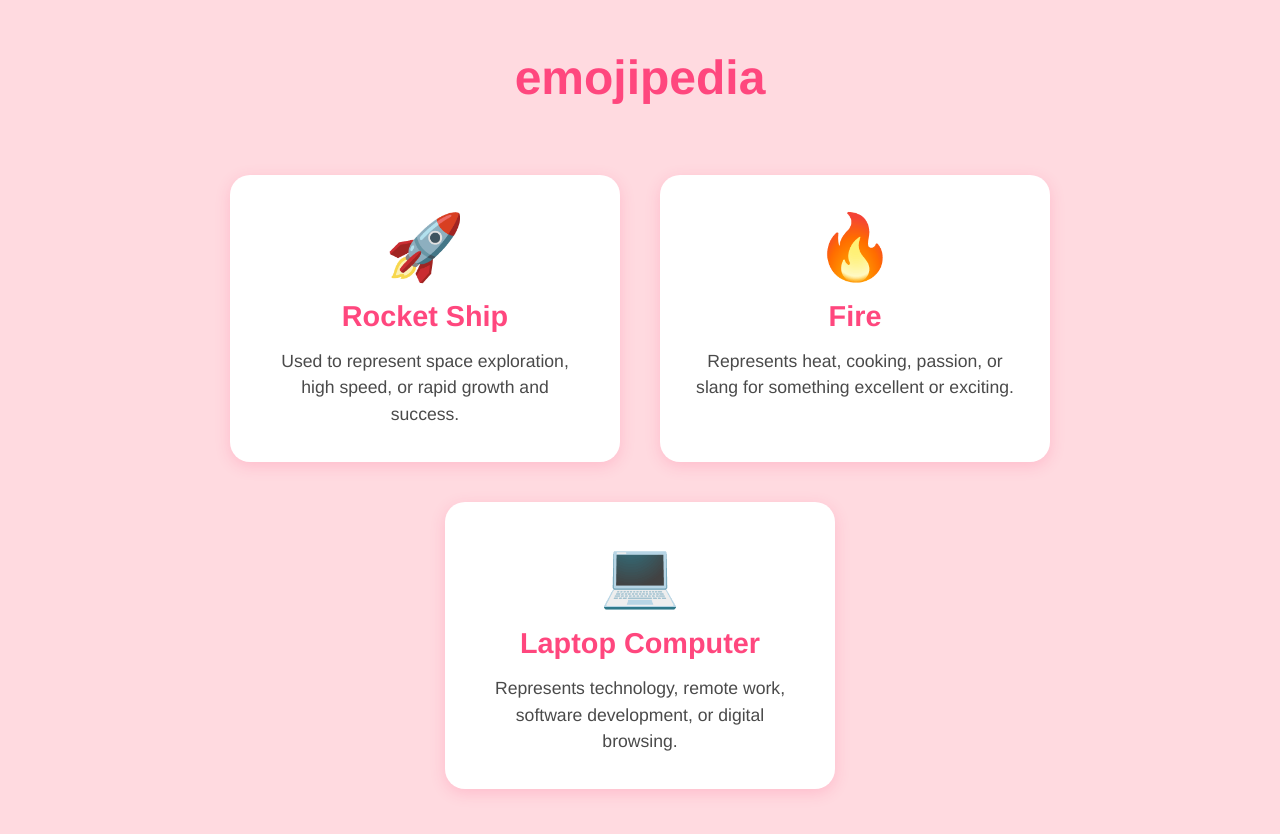
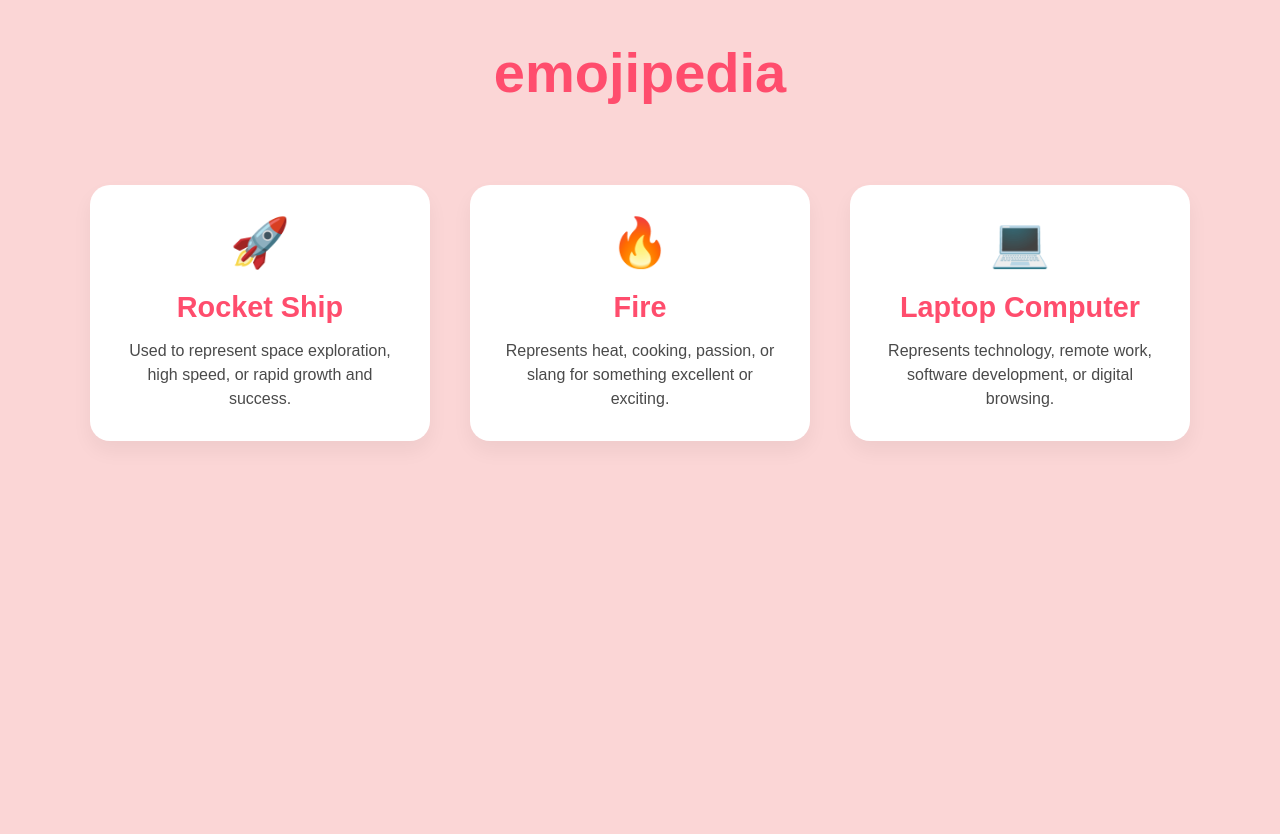
Before and after one commit to taniamoses900-png/angela-bootcamp, a React (Vite) app in the folder react-bootcamp/my-react-app/: page / in a window 1280 px wide. Shown: the top 834 px of the page. After the commit the page ends 800 px from the top, so only its background shows below. Built offline with nearby package versions, Linux system fonts and the light colour scheme.

Commit message:
refactor: add es6 array methods and complete emojipedia challenge

```diff
--- a/react-bootcamp/my-react-app/src/App.css
+++ b/react-bootcamp/my-react-app/src/App.css
@@ -1,53 +1,52 @@
 body {
-  background-color: #ffdae0 !important;
-  font-family: "Helvetica Neue", sans-serif;
+  font-family: "Montserrat", sans-serif;
+  background-color: #fbd6d6;
   margin: 0;
 }
 
 h1 {
   text-align: center;
-  margin: 50px 0;
-  color: #ff477e;
-  font-size: 3rem;
+  color: #ff4d6d;
+  font-size: 3.5rem;
+  margin: 40px 0;
 }
 
 .dictionary {
   display: flex;
   flex-wrap: wrap;
   justify-content: center;
-  max-width: 90%;
-  margin: 0 auto 50px;
+  max-width: 1200px;
+  margin: 0 auto;
+  padding: 20px;
 }
 
 .term {
   background-color: #ffffff;
-  padding: 35px;
   border-radius: 20px;
-  box-shadow: 0 4px 15px rgba(255, 71, 126, 0.2);
+  box-shadow: 0 10px 20px rgba(0, 0, 0, 0.05);
   margin: 20px;
-  width: 320px;
+  padding: 30px;
+  width: 280px;
   text-align: center;
 }
 
-.term dt {
+.emoji {
+  font-size: 3rem;
+  display: block;
+  margin-bottom: 20px;
+}
+
+dt span:last-child {
+  color: #ff4d6d;
+  font-size: 1.8rem;
+  font-weight: 700;
+  display: block;
   margin-bottom: 15px;
 }
 
-.emoji {
-  display: block;
-  font-size: 4rem;
-  margin-bottom: 15px;
-}
-
-.term dt span:not(.emoji) {
-  font-size: 1.8rem;
-  font-weight: bold;
-  color: #ff477e;
-}
-
-.term dd {
-  font-size: 1.1rem;
+dd {
   color: #4a4a4a;
+  font-size: 1rem;
   line-height: 1.5;
   margin: 0;
 }
--- a/react-bootcamp/my-react-app/src/App.jsx
+++ b/react-bootcamp/my-react-app/src/App.jsx
@@ -1,25 +1,59 @@
-import "./App.css";
-import Entry from "./components/Entry.jsx";
-import emojipedia from "./emojipedia.js";
-
-function createEntry(emojiTerm) {
-  return (
-    <Entry
-      key={emojiTerm.id}
-      emoji={emojiTerm.emoji}
-      name={emojiTerm.name}
-      description={emojiTerm.meaning}
-    />
-  );
-}
+import React from "react";
+import emojipedia from "./emojipedia";
 
 function App() {
+  const numbers = Array.of(3, 56, 2, 48, 5);
+
+  const doubledNumbers = numbers.map(function (x) {
+    return x * 2;
+  });
+  console.log(doubledNumbers);
+
+  const bigNumbers = numbers.filter(function (x) {
+    return x > 10;
+  });
+  console.log(bigNumbers);
+
+  const sumOfNumbers = numbers.reduce(function (accumulator, currentNumber) {
+    return accumulator + currentNumber;
+  });
+  console.log(sumOfNumbers);
+
+  const firstBigNumber = numbers.find(function (x) {
+    return x > 10;
+  });
+  console.log(firstBigNumber);
+
+  const firstBigNumberIndex = numbers.findIndex(function (x) {
+    return x > 10;
+  });
+  console.log(firstBigNumberIndex);
+
+  const truncatedMeanings = emojipedia.map(function (emojiEntry) {
+    return emojiEntry.meaning.substring(0, 100);
+  });
+  console.log(truncatedMeanings);
+
   return (
     <div>
       <h1>
         <span>emojipedia</span>
       </h1>
-      <dl className="dictionary">{emojipedia.map(createEntry)}</dl>
+      <dl className="dictionary">
+        {emojipedia.map(function (emojiTerm) {
+          return (
+            <div className="term" key={emojiTerm.id}>
+              <dt>
+                <span className="emoji" role="img" aria-label={emojiTerm.name}>
+                  {emojiTerm.emoji}
+                </span>
+                <span>{emojiTerm.name}</span>
+              </dt>
+              <dd>{emojiTerm.meaning}</dd>
+            </div>
+          );
+        })}
+      </dl>
     </div>
   );
 }
```
